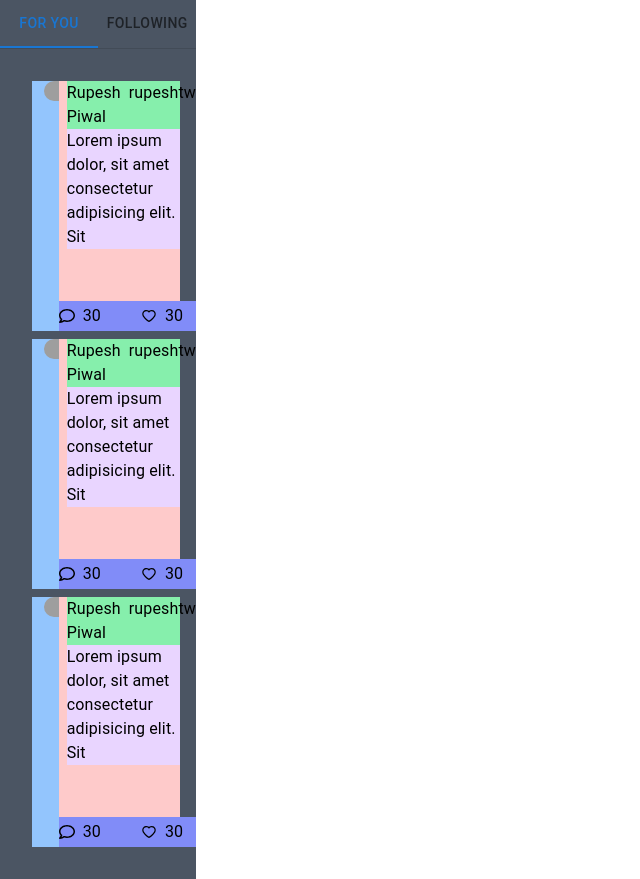
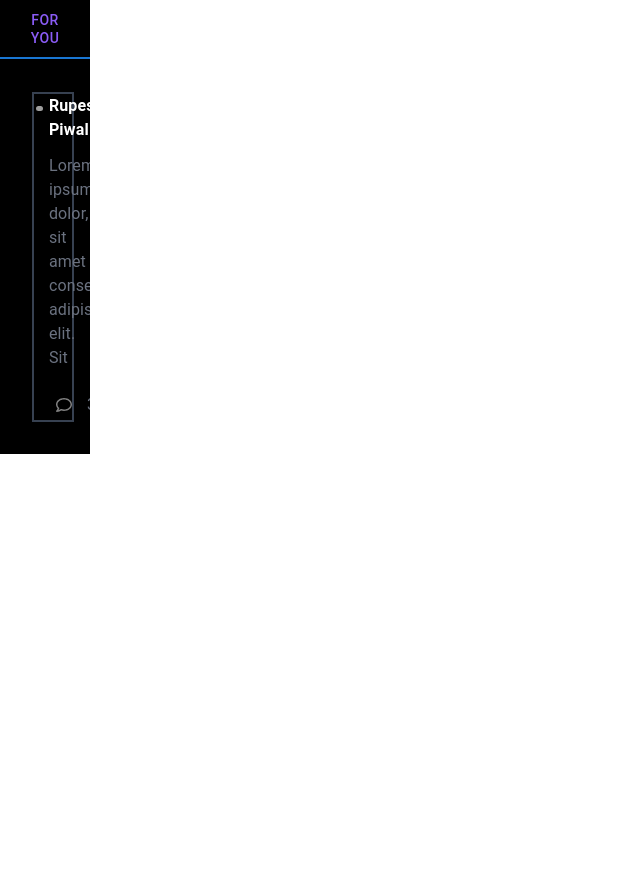
Before and after one commit to Rupesh-Piwal/connect-Hub, a React (Vite) app in the folder frontend/: page / in a window 1280 px wide. Shown: the whole page, without its empty margins (0-640 px from the left). After the commit the page ends 800 px from the top, so only its background shows below. Built offline with nearby package versions, Linux system fonts and the light colour scheme; grey boxes are pictures that could not be loaded.

Commit message:
styling components

```diff
--- a/frontend/src/components/Feed.jsx
+++ b/frontend/src/components/Feed.jsx
@@ -6,8 +6,8 @@ import { AiFillBell } from "react-icons/ai";
 
 const Feed = () => {
   return (
-    <>
-      <div className="w-full h-[100px] bg-black lg:hidden flex justify-between items-center px-1.5 ">
+    <div className="w-full lg:w-[46%]">
+      <div className="w-full bg-black lg:hidden flex justify-between items-center px-1.5 ">
         <div>
           <Link to={"/"}>
             <img
@@ -31,10 +31,10 @@ const Feed = () => {
           />
         </div>
       </div>
-      <div className="w-full lg:w-[46%] overflow-y-auto custom-scrollbar bg-gray-600">
+      <div className="w-full lg:w-[46%] overflow-y-auto custom-scrollbar bg-black">
         <FeedTabs />
       </div>
-    </>
+    </div>
   );
 };
 
--- a/frontend/src/components/FeedTabs.jsx
+++ b/frontend/src/components/FeedTabs.jsx
@@ -23,8 +23,16 @@ const FeedTabs = () => {
           }}
         >
           <TabList onChange={handleChange} aria-label="lab API tabs example">
-            <Tab style={{ width: "50%" }} label="For You" value="1" />
-            <Tab style={{ width: "50%" }} label="Following" value="2" />
+            <Tab
+              style={{ width: "50%", color: "#8B5CF6" }}
+              label="For You"
+              value="1"
+            />
+            <Tab
+              style={{ width: "50%", color: "#8B5CF6" }}
+              label="Following"
+              value="2"
+            />
             {/* <Tab label="Item Three" value="3" /> */}
           </TabList>
         </Box>
--- a/frontend/src/components/Post.jsx
+++ b/frontend/src/components/Post.jsx
@@ -1,99 +1,65 @@
 import { FaRegComment } from "react-icons/fa";
+import { FaRetweet } from "react-icons/fa6";
 import { AiOutlineHeart } from "react-icons/ai";
 import { BiBookmark } from "react-icons/bi";
 
 const Post = () => {
   return (
     <>
-      <div className="bg-yellow-400 w-full h-[250px] m-2 flex flex-row relative  ">
-        <div className="bg-blue-300 w-[18%]">
+      <div className=" w-full  m-2 flex flex-row  border-2 border-gray-700 bg-black  ">
+        <div className=" w-[18%]">
           <img
-            style={{ width: "40px" }}
-            className="rounded-full ml-3"
+            className="rounded-full mx-[25%] my-3 w-[40px] sm:w-[60px]"
             src="https://avatars.githubusercontent.com/u/97403179?s=400&u=ef6d2576225d289c623027bb4f8246251d424cba&v=4"
             alt=""
           />
         </div>
-        <div className=" w-[82%] bg-red-200 pl-2">
-          <div className=" bg-green-300 flex flex-row gap-2 ">
-            <p>Rupesh Piwal</p>
-            <p>rupeshtwts</p>
-            <p>20 hr</p>
+        <div className=" w-[82%] pl-2">
+          <div className="  flex flex-row gap-2 ">
+            <p className="font-bold text-white">Rupesh Piwal</p>
+            <p className="text-gray-400">@rupeshtwts</p>
+            <p className="text-gray-400">14h</p>
           </div>
-          <div className="bg-purple-200">
+          <div className=" mt-3 mb-5 text-gray-500">
             Lorem ipsum dolor, sit amet consectetur adipisicing elit. Sit{" "}
           </div>
-          <div className="flex flex-row justify-center items-center gap-[40px] left-[18%] bg-indigo-400 absolute bottom-0 h-[30px]">
+          <div className="flex flex-row justify-start items-center gap-[60px]   h-[30px] ">
             <div className="flex items-center gap-2">
-              <FaRegComment /> <p>30</p>
+              <FaRegComment
+                className="hover:bg-blue-400 rounded-full "
+                style={{
+                  color: "gray",
+                  cursor: "pointer",
+                  width: "30px",
+                }}
+              />{" "}
+              <p className="text-gray-500">30</p>
             </div>
             <div className="flex items-center gap-2">
-              <AiOutlineHeart /> <p>30</p>
+              <FaRetweet
+                style={{
+                  color: "gray",
+                  cursor: "pointer",
+                }}
+              />{" "}
+              <p className="text-gray-500">5</p>
+            </div>
+            <div className="flex items-center gap-2">
+              <AiOutlineHeart
+                style={{
+                  color: "gray",
+                  cursor: "pointer",
+                }}
+              />{" "}
+              <p className="text-gray-500">30</p>
             </div>
             <div>
-              <BiBookmark />
-            </div>
-          </div>
-        </div>
-      </div>
-      <div className="bg-yellow-400 w-full h-[250px] m-2 flex flex-row relative ">
-        <div className="bg-blue-300 w-[18%]">
-          <img
-            style={{ width: "40px" }}
-            className="rounded-full ml-3"
-            src="https://avatars.githubusercontent.com/u/97403179?s=400&u=ef6d2576225d289c623027bb4f8246251d424cba&v=4"
-            alt=""
-          />
-        </div>
-        <div className=" w-[82%] bg-red-200 pl-2">
-          <div className=" bg-green-300 flex flex-row gap-2 ">
-            <p>Rupesh Piwal</p>
-            <p>rupeshtwts</p>
-            <p>20 hr</p>
-          </div>
-          <div className="bg-purple-200">
-            Lorem ipsum dolor, sit amet consectetur adipisicing elit. Sit{" "}
-          </div>
-          <div className="flex flex-row justify-center items-center gap-[40px] left-[18%] bg-indigo-400 absolute bottom-0 h-[30px]">
-            <div className="flex items-center gap-2">
-              <FaRegComment /> <p>30</p>
-            </div>
-            <div className="flex items-center gap-2">
-              <AiOutlineHeart /> <p>30</p>
-            </div>
-            <div>
-              <BiBookmark />
-            </div>
-          </div>
-        </div>
-      </div>
-      <div className="bg-yellow-400 w-full h-[250px] m-2 flex flex-row relative ">
-        <div className="bg-blue-300 w-[18%]">
-          <img
-            style={{ width: "40px" }}
-            className="rounded-full ml-3"
-            src="https://avatars.githubusercontent.com/u/97403179?s=400&u=ef6d2576225d289c623027bb4f8246251d424cba&v=4"
-            alt=""
-          />
-        </div>
-        <div className=" w-[82%] bg-red-200 pl-2">
-          <div className=" bg-green-300 flex flex-row gap-2 ">
-            <p>Rupesh Piwal</p>
-            <p>rupeshtwts</p>
-            <p>20 hr</p>
-          </div>
-          <div className="bg-purple-200">
-            Lorem ipsum dolor, sit amet consectetur adipisicing elit. Sit{" "}
-          </div>
-          <div className="flex flex-row justify-center items-center gap-[40px] left-[18%] bg-indigo-400 absolute bottom-0 h-[30px]">
-            <div className="flex items-center gap-2">
-              <FaRegComment /> <p>30</p>
-            </div>
-            <div className="flex items-center gap-2">
-              <AiOutlineHeart /> <p>30</p>
-            </div>
-            <div>
-              <BiBookmark />
+              <BiBookmark
+                style={{
+                  color: "gray",
+                  cursor: "pointer",
+                }}
+              />
             </div>
           </div>
         </div>
```
